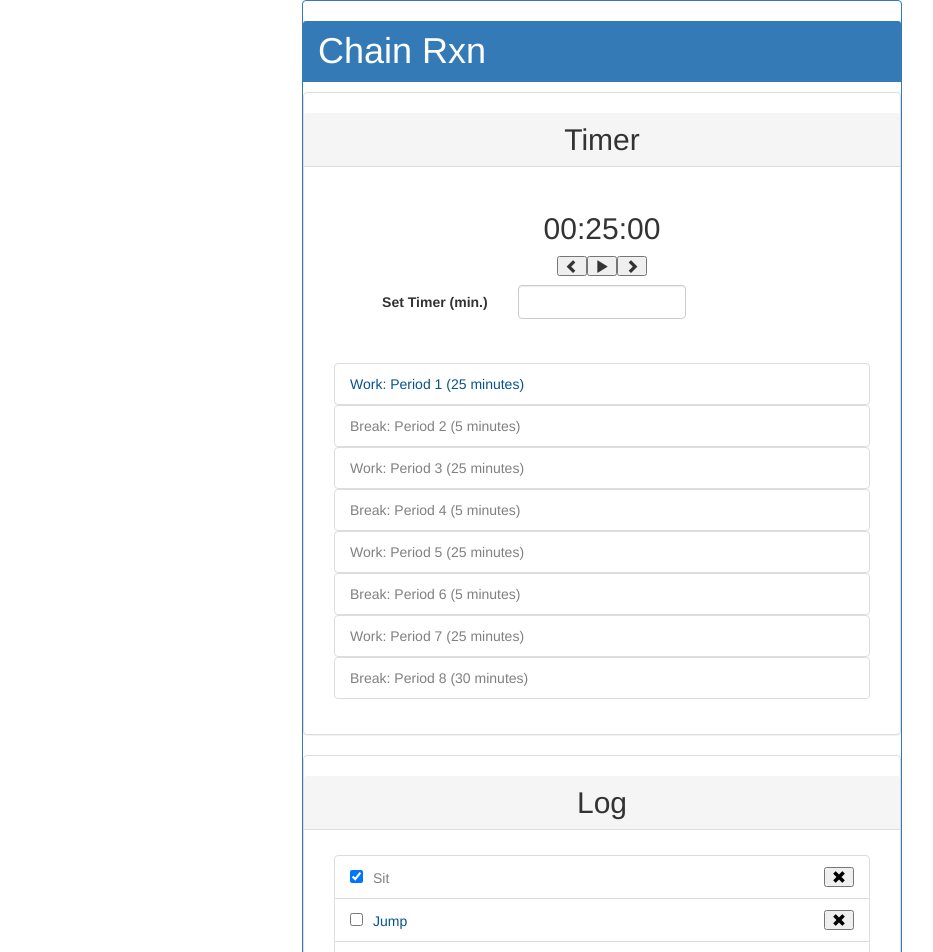
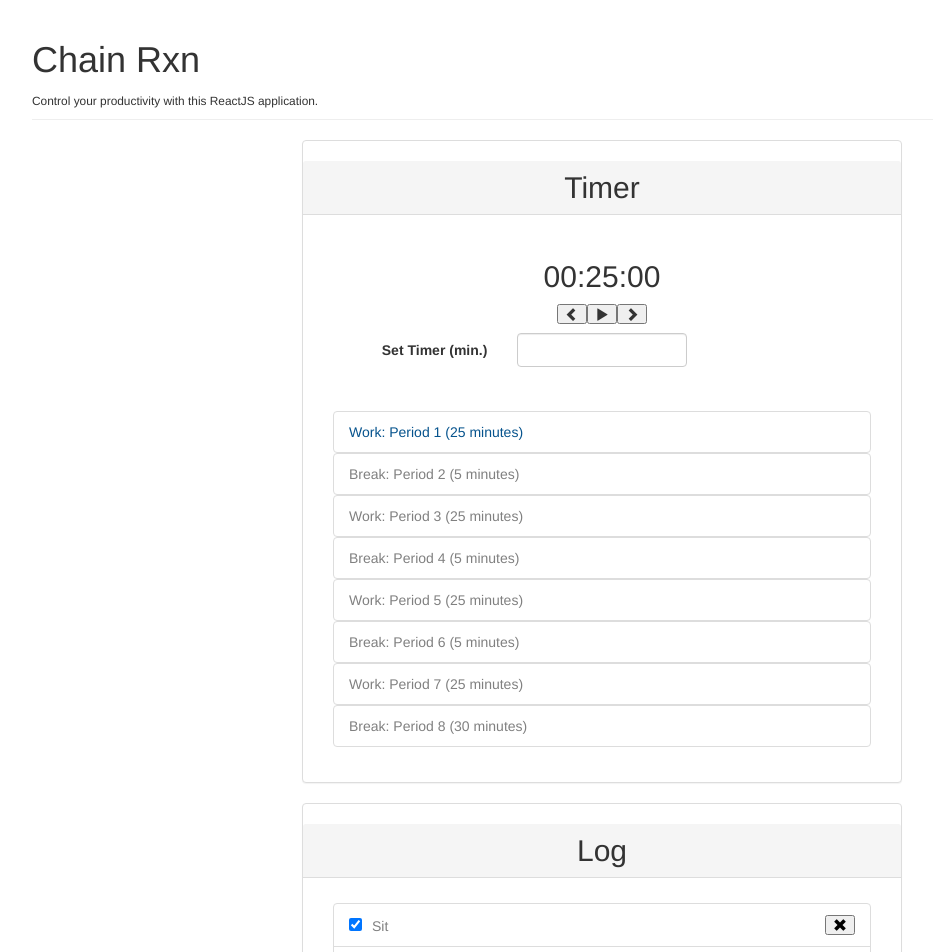
Before and after one commit to n-kimberly/ChainRXN, a React (Create React App) app: page / in a window 1280 px wide. Shown: the top 952 px of the page, without its empty margins (38-971 px from the left). Built offline with nearby package versions, Linux system fonts and the light colour scheme.

Commit message:
Convert application name to ChainRxn

```diff
--- a/src/App.js
+++ b/src/App.js
@@ -22,10 +22,12 @@ class App extends Component {
 
   render() {
     return (
-      <div>
-        <div className = "panel panel-primary app-content center-block">
-          <h1 className = "panel-heading">Chain Rxn</h1>
-          <div className = "panel panel-default">
+      <div className = "container">
+        <div className = "page-header">
+          <h1>Chain Rxn</h1>
+            <small> Control your productivity with this ReactJS application. </small>
+        </div>
+        <div className = "panel panel-default app-content center-block">
           <h2 className = "panel-heading" align="center">Timer</h2>
           <div className = "panel-body">
             <Timer
@@ -38,11 +40,10 @@ class App extends Component {
             />
           </div>
         </div>
-          <div className = "panel panel-default">
+        <div className = "panel panel-default app-content center-block">
           <h2 className = "panel-heading" align="center">Log</h2>
           <div className = "panel-body">
               <Tasklog />
-            </div>
           </div>
         </div>
       </div>
```
Also changed, not shown: 1 other file (tests, documents, lock files or other folders). Lines whose indentation alone changed are shown as unchanged.
